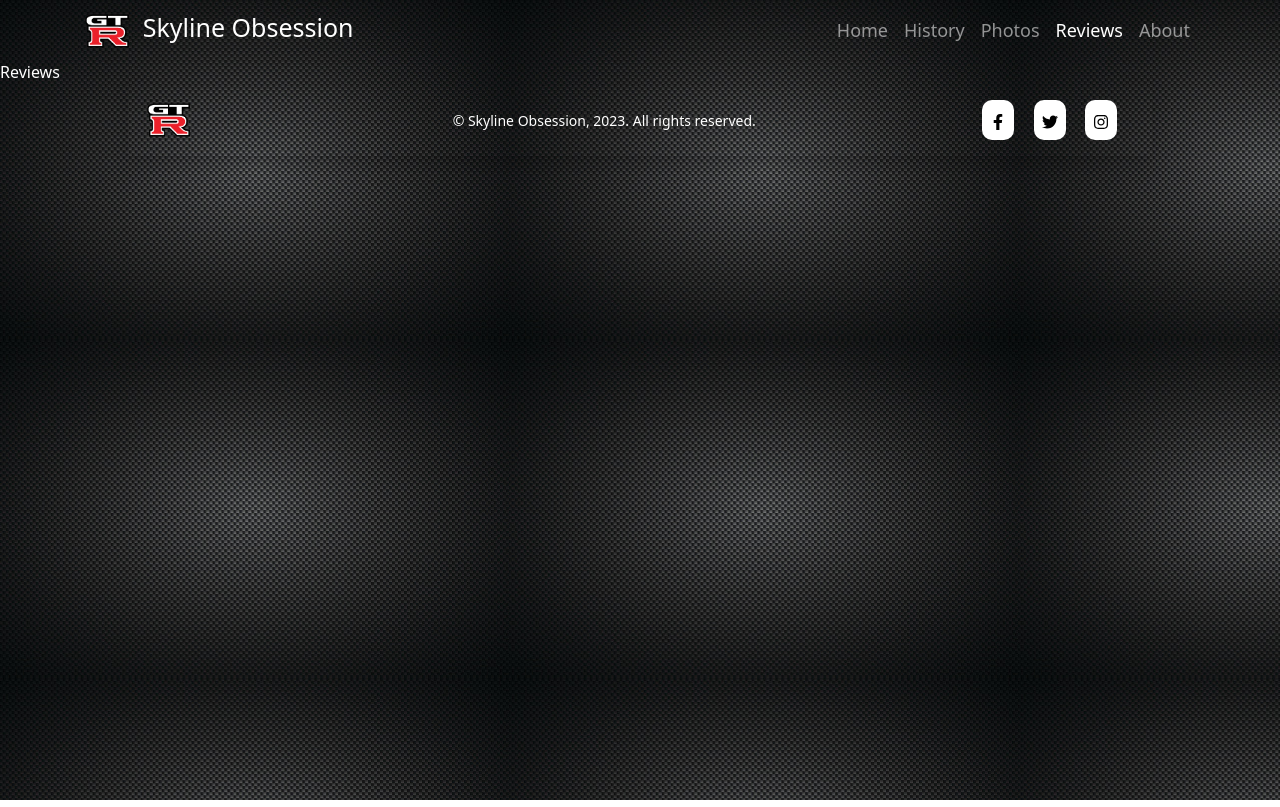
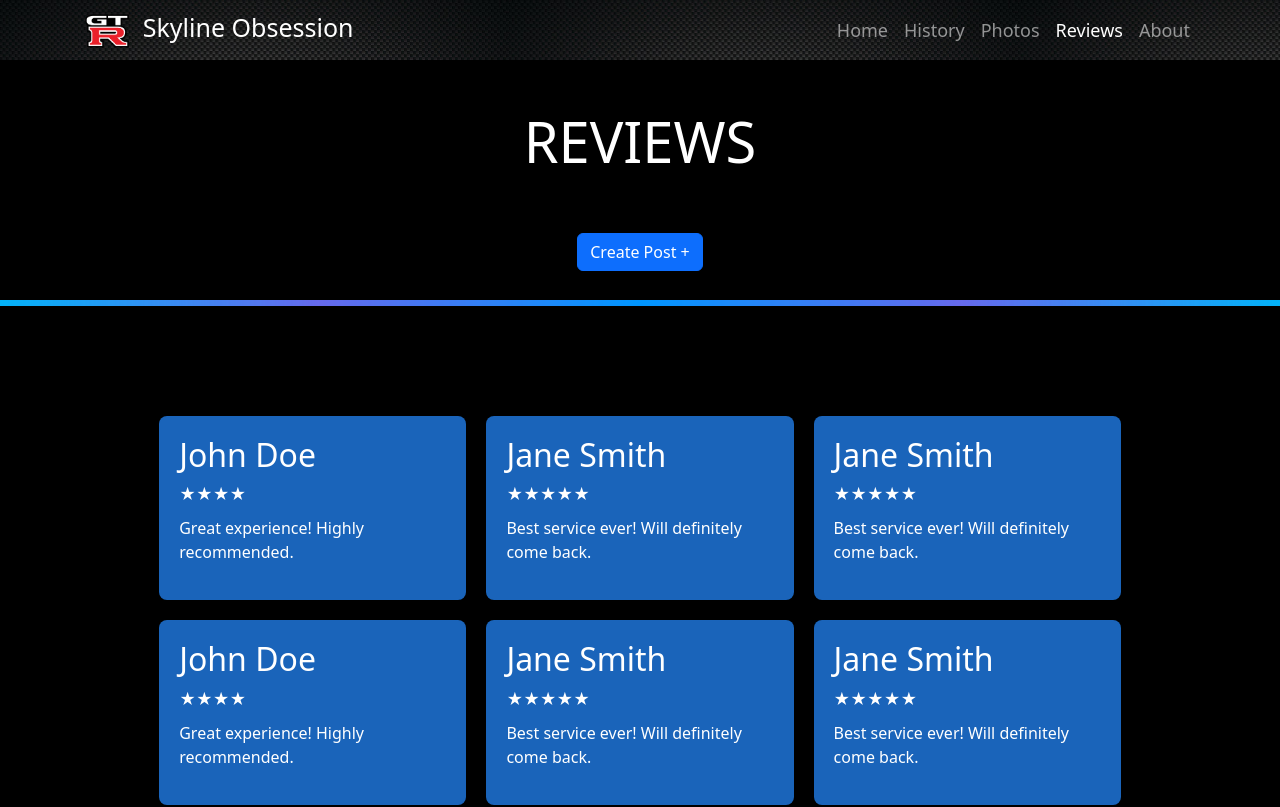
Before and after one commit to nikhilsurfingaus/skyline-obsession, a React (Create React App) app: page /reviews in a window 1280 px wide. Shown: the top 807 px of the page. Built offline with nearby package versions, Linux system fonts and the light colour scheme; a web font is replaced by a local one.

Commit message:
Review Page Basic Functionality

```diff
--- /dev/null
+++ b/src/components/ReviewCard.jsx
@@ -0,0 +1,15 @@
+const ReviewCard = ({ name, stars, comment }) => {
+    return (
+      <div style={{ width: '30%', background: '#1A64BA', color: 'white', padding: '20px', borderRadius: '8px', margin: '10px', display: 'flex', flexDirection: 'column' }}>
+        <h2>{name}</h2>
+        <div style={{ display: 'flex', marginBottom: '10px' }}>
+          {Array.from({ length: stars }).map((_, index) => (
+            <span key={index}>&#9733;</span>
+          ))}
+        </div>
+        <p>{comment}</p>
+      </div>
+    );
+  };
+
+  export default ReviewCard;
--- /dev/null
+++ b/src/components/ReviewHero.jsx
@@ -0,0 +1,22 @@
+import { useState } from 'react';
+
+const ReviewHero = () => {
+  const [isLoggedIn, setIsLoggedIn] = useState(true);
+
+  return (
+    <div style={{ background: 'black', height: '30vh', display: 'flex', flexDirection: 'column', alignItems: 'center'}}>
+      <h1 style={{ fontSize: '3.5rem' }} className='mt-5 md:text-7xl sm:text-6xl text-4xl font-bold md:py-6'>
+        REVIEWS
+      </h1>
+      <div style={{ marginTop: '50px' }}>
+        {isLoggedIn ? (
+          <button className='btn btn-primary'>Create Post +</button>
+        ) : (
+          <button className='btn btn-primary'>Login To Create Post</button>
+        )}
+      </div>
+    </div>
+  );
+};
+
+export default ReviewHero;
--- /dev/null
+++ b/src/components/ReviewMain.jsx
@@ -0,0 +1,19 @@
+import ReviewCard from "./ReviewCard";
+
+const ReviewMain = () => {
+    return (
+      <div style={{ background: 'black', height: '85vh', display: 'flex', flexDirection: 'column', alignItems: 'center'}}>
+        <div style={{ display: 'flex', flexWrap: 'wrap', justifyContent: 'center',  marginTop: '100px', width: '80%'  }}>
+          <ReviewCard name="John Doe" stars={4} comment="Great experience! Highly recommended." />
+          <ReviewCard name="Jane Smith" stars={5} comment="Best service ever! Will definitely come back." />
+          <ReviewCard name="Jane Smith" stars={5} comment="Best service ever! Will definitely come back." />
+          <ReviewCard name="John Doe" stars={4} comment="Great experience! Highly recommended." />
+          <ReviewCard name="Jane Smith" stars={5} comment="Best service ever! Will definitely come back." />
+          <ReviewCard name="Jane Smith" stars={5} comment="Best service ever! Will definitely come back." />          <ReviewCard name="John Doe" stars={4} comment="Great experience! Highly recommended." />
+          <ReviewCard name="Jane Smith" stars={5} comment="Best service ever! Will definitely come back." />
+          <ReviewCard name="Jane Smith" stars={5} comment="Best service ever! Will definitely come back." />        </div>
+      </div>
+    );
+  };
+
+  export default ReviewMain;
--- a/src/components/pages/Reviews.jsx
+++ b/src/components/pages/Reviews.jsx
@@ -1,8 +1,16 @@
-import React from 'react'
+import ReviewHero from '../ReviewHero'
+import ReviewMain from '../ReviewMain'
+import ScrollToTop from "react-scroll-to-top";
 
 const Reviews = () => {
   return (
-    <div>Reviews</div>
+    <>
+      <ScrollToTop smooth color="#1A64BA " />
+      <ReviewHero />
+      <hr className="glowing-hr" />
+      <ReviewMain />
+      <hr className="glowing-hr" />
+    </>
   )
 }
 
```
Also changed, not shown: 1 other file (tests, documents, lock files or other folders).
